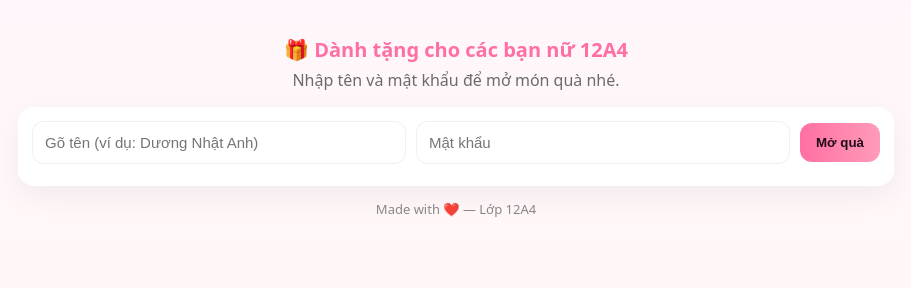
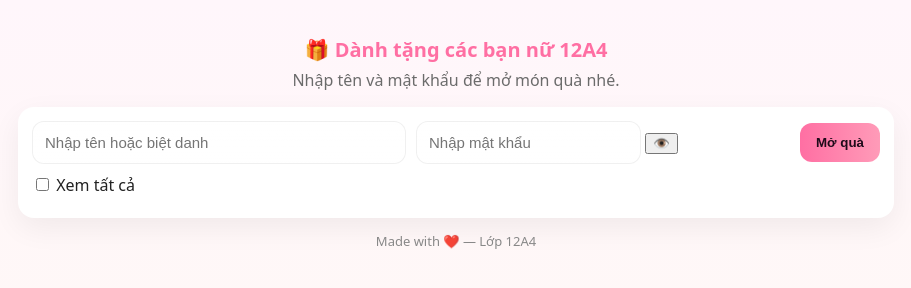
Before and after one commit to brightanh210-debug/12A4-2, a plain HTML site: page index.html in a window 1280 px wide. Shown: the whole page, without its empty margins (184-1095 px from the left). Drawn offline with Linux system fonts and the light colour scheme.

Commit message:
Update index.html
Signed-off-by: brightanh210-debug <brightanh210@gmail.com>

```diff
--- a/index.html
+++ b/index.html
@@ -3,30 +3,41 @@
 <head>
 <meta charset="utf-8" />
 <meta name="viewport" content="width=device-width,initial-scale=1" />
-<title>🎁 Nhân ngày 20/10 xin tặng các bạn nữ 12A4😘</title>
+<title>🎁 Quà 20/10 12A4</title>
 <link rel="stylesheet" href="style.css">
 </head>
 <body>
 <div class="wrap">
+
   <header>
-    <h1>🎁 Dành tặng cho các bạn nữ 12A4</h1>
+    <h1>🎁 Dành tặng các bạn nữ 12A4</h1>
     <p class="lead">Nhập tên và mật khẩu để mở món quà nhé.</p>
   </header>
 
   <main class="card">
+    <!-- Form đăng nhập -->
     <div class="form-row" id="formRow">
-      <input id="name" type="search" placeholder="Gõ tên (ví dụ: Dương Nhật Anh)" autocomplete="off">
-      <input id="pass" type="password" placeholder="Mật khẩu ">
+      <input id="name" type="search" placeholder="Nhập tên hoặc biệt danh" autocomplete="off">
+      <div class="password-container">
+        <input type="password" id="pass" placeholder="Nhập mật khẩu" autocomplete="off">
+        <button type="button" id="togglePassword">👁️</button>
+      </div>
+      <button id="btn" class="btn">Mở quà</button>
+      <label><input type="checkbox" id="viewAll"> Xem tất cả</label>
+    </div>
 
-      <button id="btn" class="btn">Mở quà</button>
-    </div>
+    <!-- Gợi ý tên -->
     <div id="suggestions" class="suggestions"></div>
 
+    <!-- Danh sách tất cả (ẩn mặc định) -->
+    <div id="allList" class="allList hidden"></div>
+
+    <!-- Trang cá nhân -->
     <section id="profile" class="profile hidden" aria-hidden="true">
       <div class="profile-cover" id="profileCover">
         <div class="profile-header">
           <h2 id="pname"></h2>
-          <div class="meta">Lớp 12A4 — Trường THPT Lê Quý Đôn<br>Chủ nhiệm: Nguyễn Thanh Tâm</div>
+          <div class="meta">Lớp 12A4 — Trường THPT Lê Quý Đôn</div>
         </div>
       </div>
       <div class="profile-card" id="profileCard">
@@ -36,7 +47,6 @@
         </div>
         <div id="videoBox" class="videoBox"></div>
         <button id="copyLink" class="mini">Copy link cá nhân</button>
-        <div class="note">Mật khẩu : <strong>Các bạn nam 12A4 đẹp trai</strong></div>
         <a id="back" class="back">← Quay lại</a>
       </div>
     </section>
```
